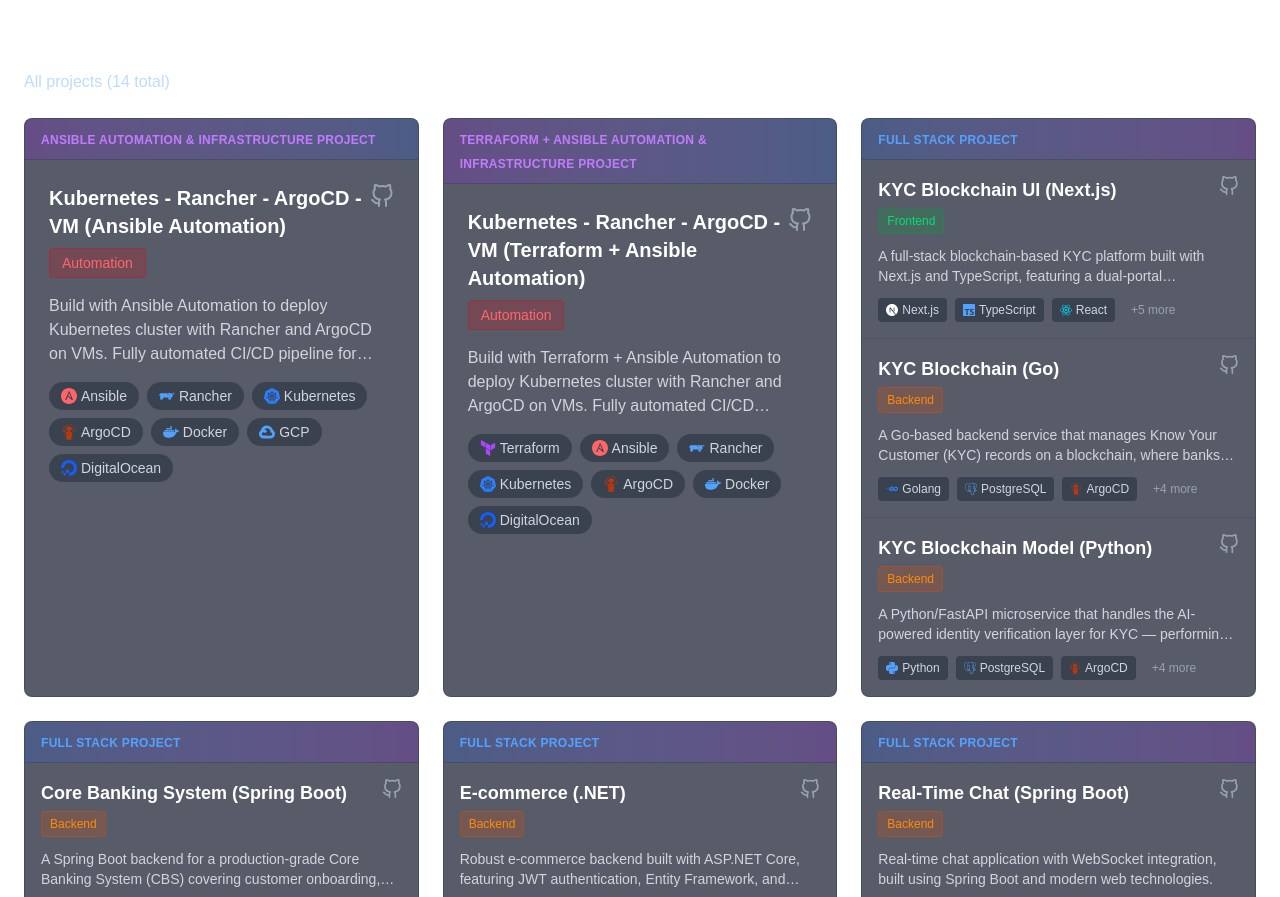
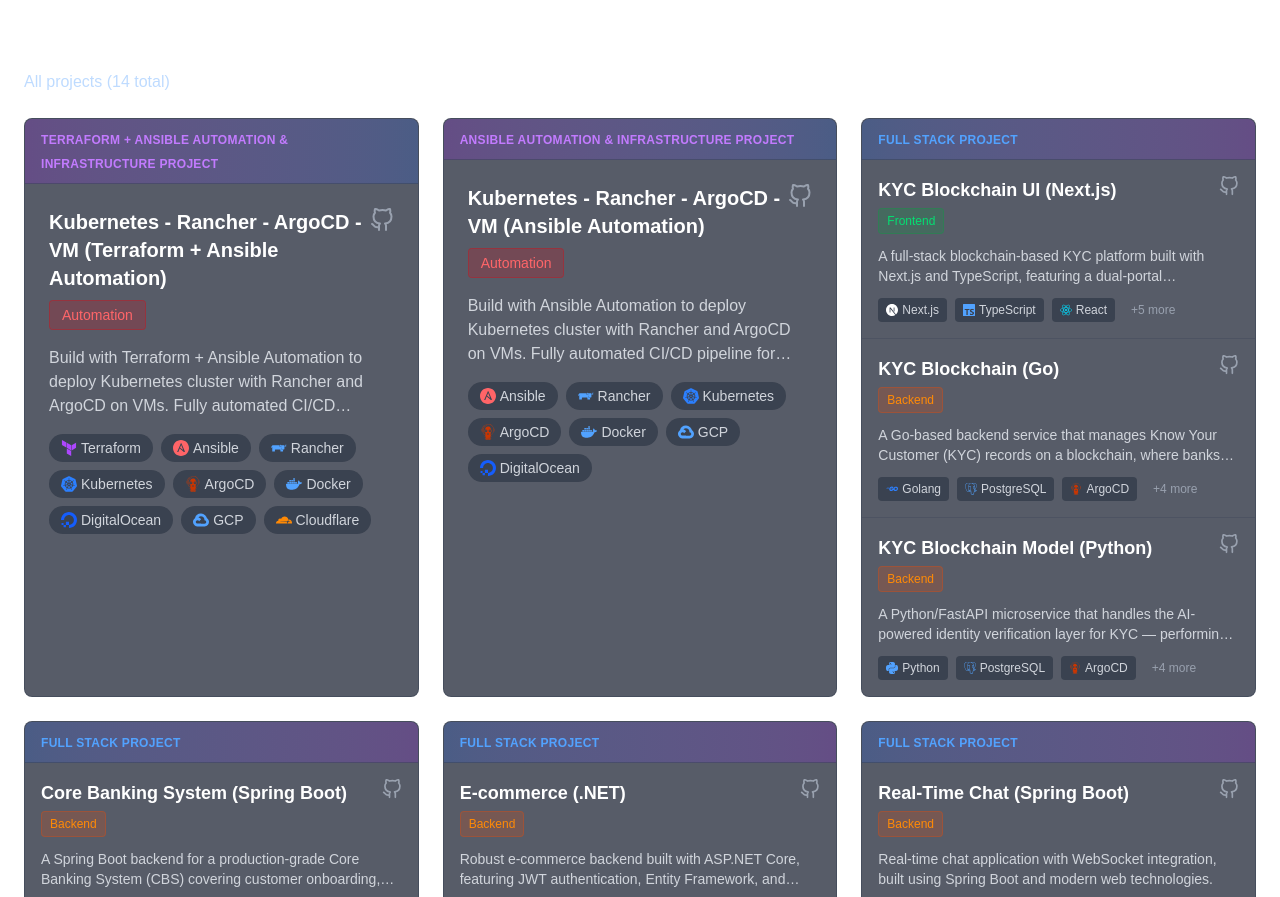
Before and after one commit to BunlongCHEA/NextJS_Portfolio, a Next.js app: page / in a window 1280 px wide. Shown: the part 2457-3354 px from the top of the page. Built offline with nearby package versions, Linux system fonts and the light colour scheme; grey boxes are pictures that could not be loaded.

Commit message:
Modify Git project and icon for info

```diff
--- a/src/components/GitHubProjects.tsx
+++ b/src/components/GitHubProjects.tsx
@@ -34,6 +34,7 @@
   SiRancher,
   SiArgo,
   SiTerraform,
+  SiCloudflare
 } from 'react-icons/si';
 import {
   DiMsqlServer
@@ -87,6 +88,7 @@
   'Jenkins': { icon: SiJenkins, color: 'text-red-600' },
   'GCP': { icon: SiGooglecloud, color: 'text-blue-400' },
   'DigitalOcean': { icon: SiDigitalocean, color: 'text-blue-600' },
+  'Cloudflare': { icon: SiCloudflare, color: 'text-orange-400' },
 };
 
 interface GitHubProjectsProps {
--- a/src/components/LanguageSwiper.tsx
+++ b/src/components/LanguageSwiper.tsx
@@ -31,7 +31,8 @@
   SiAnsible,
   SiRancher,
   SiArgo,
-  SiTerraform
+  SiTerraform,
+  SiCloudflare
 } from 'react-icons/si';
 import {
   DiMsqlServer
@@ -90,6 +91,7 @@
 //   { name: 'AWS', icon: SiAmazonaws, color: 'text-orange-400' },
   { name: 'GCP', icon: SiGooglecloud, color: 'text-blue-400' },
   { name: 'DigitalOcean', icon: SiDigitalocean, color: 'text-blue-600' },
+  { name: 'Cloudflare', icon: SiCloudflare, color: 'text-orange-400' },
 ];
 
 interface LanguageSwiperProps {
--- a/src/data/githubProjectsData.ts
+++ b/src/data/githubProjectsData.ts
@@ -35,13 +35,69 @@
 // Data - For GitHub projects
 export const projects: Project[] = [
   {
+    id: 'terraform-automation',
+    name: 'Kubernetes - Rancher - ArgoCD - VM (Terraform + Ansible Automation)',
+    description: 'Build with Terraform + Ansible Automation to deploy Kubernetes cluster with Rancher and ArgoCD on VMs. Fully automated CI/CD pipeline for application deployment and management.',
+    url: 'https://github.com/BunlongCHEA/Terraform-Plan',
+    liveUrl: [
+      'https://argocd1.bunlong.uk',
+      'https://rancher1.bunlong.uk',
+      'https://grafana.bunlong.uk',
+    ],
+    technologies: ['Terraform', 'Ansible', 'Rancher', 'Kubernetes', 'ArgoCD', 'Docker', 'DigitalOcean', 'GCP', 'Cloudflare'],
+    images: [
+      { url: getGitHubImageUrl('Terraform-Plan', 'images/ansible-1.png'), alt: 'Ansible-Running' },
+      { url: getGitHubImageUrl('Terraform-Plan', 'images/terraform-1.png'), alt: 'Terraform-Main-Script-To-Run-this-Project' },
+      { url: getGitHubImageUrl('Terraform-Plan', 'images/cloudflare-1.png'), alt: 'Cloudflare-Deploy-For-Rancher' },
+
+      { url: getGitHubImageUrl('Terraform-Plan', 'images/kubectl-1.png'), alt: 'Kubectl-Get-All-Pods' },
+      { url: getGitHubImageUrl('Terraform-Plan', 'images/kubectl-2.png'), alt: 'Kubectl-Check-All-Pods-And-Nodes-Resources' },
+      { url: getGitHubImageUrl('Terraform-Plan', 'images/kubectl-3.png'), alt: 'Kubectl-Check-Certificate-Ingress-Status-Success' },
+      { url: getGitHubImageUrl('Terraform-Plan', 'images/kubectl-4.png'), alt: 'Kubectl-Describe-Certificate-Rancher-Detail' },
+      { url: getGitHubImageUrl('Terraform-Plan', 'images/kubectl-5.png'), alt: 'Kubectl-CertificateRequest-Rancher-by-Cert-Manager' },
+      { url: getGitHubImageUrl('Terraform-Plan', 'images/kubectl-6.png'), alt: 'Kubectl-Get-All-Certificate-Lists' },
+
+      { url: getGitHubImageUrl('Terraform-Plan', 'images/rancher-1.png'), alt: 'Rancher-Login-Page' },
+      { url: getGitHubImageUrl('Terraform-Plan', 'images/rancher-2.png'), alt: 'Rancher-Home-Page-With-K3S' },
+      { url: getGitHubImageUrl('Terraform-Plan', 'images/rancher-3.png'), alt: 'Rancher-Local-Cluster-Capacity-And-Kubectl-Shell' },
+
+      { url: getGitHubImageUrl('Terraform-Plan', 'images/gcp-1.png'), alt: 'GCP-Compute-Engine' },
+      { url: getGitHubImageUrl('Terraform-Plan', 'images/gcp-2.png'), alt: 'GCP-Compute-Engine-SSH' },
+      { url: getGitHubImageUrl('Terraform-Plan', 'images/gcp-3.png'), alt: 'GCP-Compute-Engine-Terraform-Apply' },
+      { url: getGitHubImageUrl('Terraform-Plan', 'images/gcp-4.png'), alt: 'GCP-Compute-Engine-Terraform-Destroy' },
+
+      { url: getGitHubImageUrl('Terraform-Plan', 'images/argocd-1.png'), alt: 'ArgoCD-Applications-Tiles-KYC-Blockchain-App-And-DB' },
+      { url: getGitHubImageUrl('Terraform-Plan', 'images/argocd-2.png'), alt: 'ArgoCD-Application-Tree-KYC-Blockchain-DB-Postgres-Resources' },
+      { url: getGitHubImageUrl('Terraform-Plan', 'images/argocd-3.png'), alt: 'ArgoCD-Application-Tree-KYC-Blockchain-App-Config-And-Secrets' },
+      { url: getGitHubImageUrl('Terraform-Plan', 'images/argocd-4.png'), alt: 'ArgoCD-Application-Tree-KYC-Blockchain-Monitoring-And-Ingress-Certificate' },
+      { url: getGitHubImageUrl('Terraform-Plan', 'images/argocd-5.png'), alt: 'ArgoCD-Applications-Tiles-All-Four-Apps-Healthy-Synced' },
+      { url: getGitHubImageUrl('Terraform-Plan', 'images/argocd-6.png'), alt: 'ArgoCD-Application-Tree-KYC-Logging-Stack-Fluent-Bit-Kibana-Elasticsearch' },
+      { url: getGitHubImageUrl('Terraform-Plan', 'images/argocd-202610-1.png'), alt: 'ArgoCD-Applications-Tiles-Monitoring-And-Logging-Stack' },
+
+      { url: getGitHubImageUrl('Terraform-Plan', 'images/kibana-elk-1.png'), alt: 'Kibana-Discover-KYC-Logs-Data-View' },
+      { url: getGitHubImageUrl('Terraform-Plan', 'images/kibana-elk-202610-1.png'), alt: 'Kibana-Discover-Alloy-OTel-Logs-In-Elasticsearch' },
+
+      { url: getGitHubImageUrl('Terraform-Plan', 'images/monitoring-1.png'), alt: 'Grafana-Welcome-Home-Page' },
+      { url: getGitHubImageUrl('Terraform-Plan', 'images/monitoring-1-1.png'), alt: 'Grafana-Dashboards-List-Kubernetes-Prometheus-Node-Exporter' },
+      { url: getGitHubImageUrl('Terraform-Plan', 'images/monitoring-1-2.png'), alt: 'Grafana-Kubernetes-Views-Global-CPU-RAM-Overview' },
+      { url: getGitHubImageUrl('Terraform-Plan', 'images/monitoring-1-3.png'), alt: 'Grafana-Kubernetes-Compute-Resources-Node-Pods-Memory-Usage' },
+      { url: getGitHubImageUrl('Terraform-Plan', 'images/monitoring-2.png'), alt: 'Prometheus-Query-Page-Empty-State' },
+      { url: getGitHubImageUrl('Terraform-Plan', 'images/monitoring-2-1.png'), alt: 'Prometheus-Target-Health-KYC-Blockchain-Monitor-Down-Postgres-Monitor-Up' },
+      { url: getGitHubImageUrl('Terraform-Plan', 'images/monitoring-2-2.png'), alt: 'Prometheus-Target-Health-Kube-Prometheus-Stack-Alertmanager-Apiserver-Up' },
+      { url: getGitHubImageUrl('Terraform-Plan', 'images/monitoring-202610-1.png'), alt: 'Grafana-Drilldown-Logs-Loki-By-Service' },
+      { url: getGitHubImageUrl('Terraform-Plan', 'images/monitoring-202610-2.png'), alt: 'Grafana-Drilldown-Metrics-Prometheus' },
+      { url: getGitHubImageUrl('Terraform-Plan', 'images/monitoring-202610-3.png'), alt: 'Grafana-Drilldown-Traces-Tempo-Span-Rate' },
+    ],
+    type: 'automation',
+    headerTitle: 'Terraform + Ansible Automation & Infrastructure Project'
+  },
+  {
     id: 'ansible-automation',
     name: 'Kubernetes - Rancher - ArgoCD - VM (Ansible Automation)',
     description: 'Build with Ansible Automation to deploy Kubernetes cluster with Rancher and ArgoCD on VMs. Fully automated CI/CD pipeline for application deployment and management.',
     url: 'https://github.com/BunlongCHEA/Ansible-Playbook-Role',
     liveUrl: [
-      'https://argocd1.bunlong.uk',
-      'https://rancher.bunlong.uk'
+      'https://argocd1.bunlong.uk'
     ],
     technologies: ['Ansible', 'Rancher', 'Kubernetes', 'ArgoCD', 'Docker' , 'GCP', 'DigitalOcean'],
     images: [
@@ -58,50 +114,6 @@
     ],
     type: 'automation',
     headerTitle: 'Ansible Automation & Infrastructure Project'
-  },
-  {
-    id: 'terraform-automation',
-    name: 'Kubernetes - Rancher - ArgoCD - VM (Terraform + Ansible Automation)',
-    description: 'Build with Terraform + Ansible Automation to deploy Kubernetes cluster with Rancher and ArgoCD on VMs. Fully automated CI/CD pipeline for application deployment and management.',
-    url: 'https://github.com/BunlongCHEA/Terraform-Plan',
-    liveUrl: [
-      'https://argocd1.bunlong.uk',
-      'https://rancher.bunlong.uk'
-    ],
-    technologies: ['Terraform', 'Ansible', 'Rancher', 'Kubernetes', 'ArgoCD', 'Docker', 'DigitalOcean'],
-    images: [
-      { url: getGitHubImageUrl('Terraform-Plan', 'images/ansible-1.png'), alt: 'Ansible-Running' },
-      { url: getGitHubImageUrl('Terraform-Plan', 'images/terraform-1.png'), alt: 'Terraform-Main-Script-To-Run-this-Project' },
-      { url: getGitHubImageUrl('Terraform-Plan', 'images/cloudflare-1.png'), alt: 'Cloudflare-Deploy-For-Rancher' },
-      { url: getGitHubImageUrl('Terraform-Plan', 'images/kubectl-1.png'), alt: 'Kubectl-Get-All-Pods' },
-      { url: getGitHubImageUrl('Terraform-Plan', 'images/kubectl-2.png'), alt: 'Kubectl-Check-All-Pods-And-Nodes-Resources' },
-      { url: getGitHubImageUrl('Terraform-Plan', 'images/kubectl-3.png'), alt: 'Kubectl-Check-Certificate-Ingress-Status-Success' },
-      { url: getGitHubImageUrl('Terraform-Plan', 'images/kubectl-4.png'), alt: 'Kubectl-Describe-Certificate-Rancher-Detail' },
-      { url: getGitHubImageUrl('Terraform-Plan', 'images/kubectl-5.png'), alt: 'Kubectl-CertificateRequest-Rancher-by-Cert-Manager' },
-      { url: getGitHubImageUrl('Terraform-Plan', 'images/kubectl-6.png'), alt: 'Kubectl-Get-All-Certificate-Lists' },
-      { url: getGitHubImageUrl('Terraform-Plan', 'images/rancher-1.png'), alt: 'Rancher-Login-Page' },
-      { url: getGitHubImageUrl('Terraform-Plan', 'images/rancher-2.png'), alt: 'Rancher-Home-Page-With-K3S' },
-      { url: getGitHubImageUrl('Terraform-Plan', 'images/gcp-1.png'), alt: 'GCP-Compute-Engine' },
-      { url: getGitHubImageUrl('Terraform-Plan', 'images/gcp-2.png'), alt: 'GCP-Compute-Engine-SSH' },
-      { url: getGitHubImageUrl('Terraform-Plan', 'images/gcp-3.png'), alt: 'GCP-Compute-Engine-Terraform-Apply' },
-      { url: getGitHubImageUrl('Terraform-Plan', 'images/gcp-4.png'), alt: 'GCP-Compute-Engine-Terraform-Destroy' },
-      { url: getGitHubImageUrl('Terraform-Plan', 'images/argocd-1.png'), alt: 'ArgoCD-Applications-Tiles-KYC-Blockchain-App-And-DB' },
-      { url: getGitHubImageUrl('Terraform-Plan', 'images/argocd-2.png'), alt: 'ArgoCD-Application-Tree-KYC-Blockchain-DB-Postgres-Resources' },
-      { url: getGitHubImageUrl('Terraform-Plan', 'images/argocd-3.png'), alt: 'ArgoCD-Application-Tree-KYC-Blockchain-App-Config-And-Secrets' },
-      { url: getGitHubImageUrl('Terraform-Plan', 'images/argocd-4.png'), alt: 'ArgoCD-Application-Tree-KYC-Blockchain-Monitoring-And-Ingress-Certificate' },
-      { url: getGitHubImageUrl('Terraform-Plan', 'images/argocd-5.png'), alt: 'ArgoCD-Applications-Tiles-All-Four-Apps-Healthy-Synced' },
-      { url: getGitHubImageUrl('Terraform-Plan', 'images/argocd-6.png'), alt: 'ArgoCD-Application-Tree-KYC-Logging-Stack-Fluent-Bit-Kibana-Elasticsearch' },
-      { url: getGitHubImageUrl('Terraform-Plan', 'images/kibana-elk-1.png'), alt: 'Kibana-Discover-KYC-Logs-Data-View' },
-      { url: getGitHubImageUrl('Terraform-Plan', 'images/monitoring-1.png'), alt: 'Grafana-Welcome-Home-Page' },
-      { url: getGitHubImageUrl('Terraform-Plan', 'images/monitoring-1-1.png'), alt: 'Grafana-Dashboards-List-Kubernetes-Prometheus-Node-Exporter' },
-      { url: getGitHubImageUrl('Terraform-Plan', 'images/monitoring-1-2.png'), alt: 'Grafana-Kubernetes-Views-Global-CPU-RAM-Overview' },
-      { url: getGitHubImageUrl('Terraform-Plan', 'images/monitoring-1-3.png'), alt: 'Grafana-Kubernetes-Compute-Resources-Node-Pods-Memory-Usage' },
-      { url: getGitHubImageUrl('Terraform-Plan', 'images/monitoring-2.png'), alt: 'Prometheus-Query-Page-Empty-State' },
-      { url: getGitHubImageUrl('Terraform-Plan', 'images/monitoring-2-1.png'), alt: 'Prometheus-Target-Health-KYC-Blockchain-Monitor-Down-Postgres-Monitor-Up' },
-      { url: getGitHubImageUrl('Terraform-Plan', 'images/monitoring-2-2.png'), alt: 'Prometheus-Target-Health-Kube-Prometheus-Stack-Alertmanager-Apiserver-Up' },
-    ],
-    type: 'automation',
-    headerTitle: 'Terraform + Ansible Automation & Infrastructure Project'
   },
   {
     id: 'blockchain-kyc-nextjs',
```
